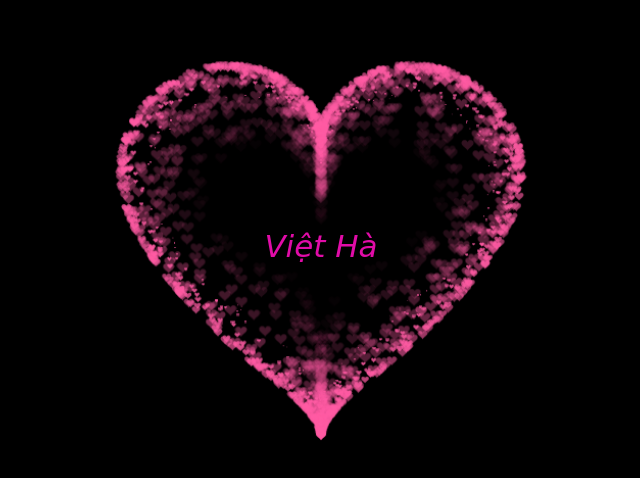
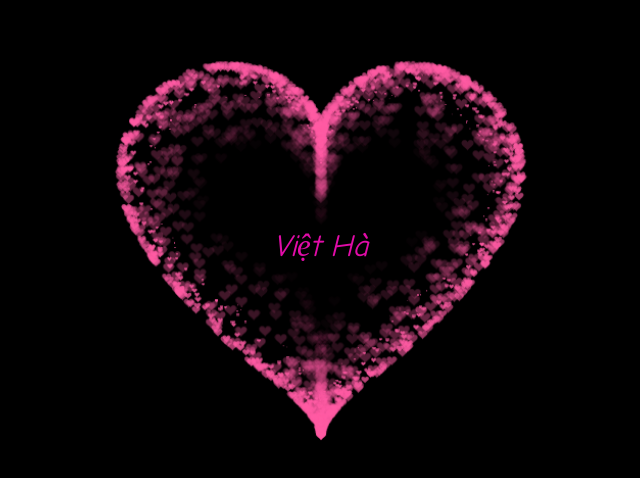
Before and after one commit to doxuandungx10/heartbeat, a plain HTML site: page index.html in a window 1280 px wide. Shown: the part 152-630 px from the top of the page, 319-959 px from the left. Drawn offline with Linux system fonts and the light colour scheme.

Commit message:
change font

```diff
--- a/index.html
+++ b/index.html
@@ -331,7 +331,7 @@
         width: 100%;
         color: rgb(225, 12, 168);
         height:100%;
-        font-family: cursive;
+        font-family: 'Comic Sans MS';
         font-size: 31px;
         font-style: italic;
         display: flex;
```
